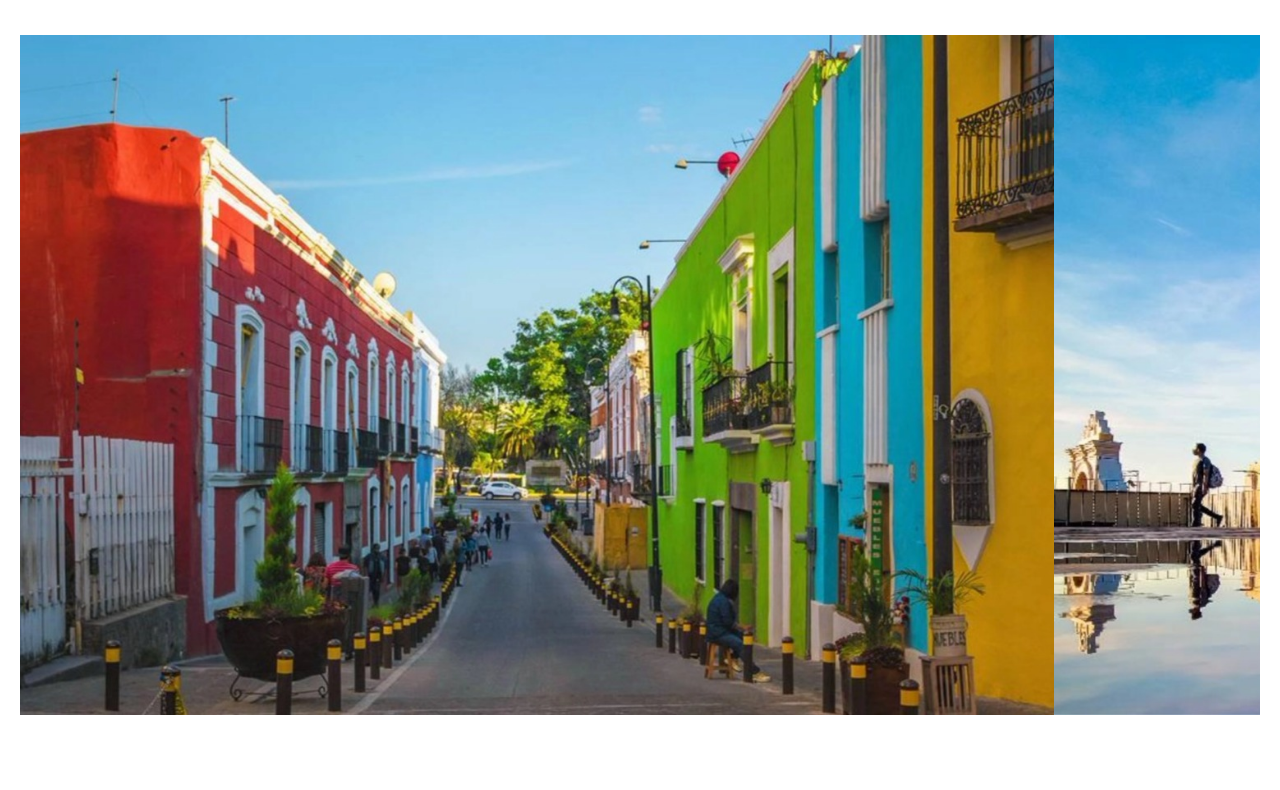
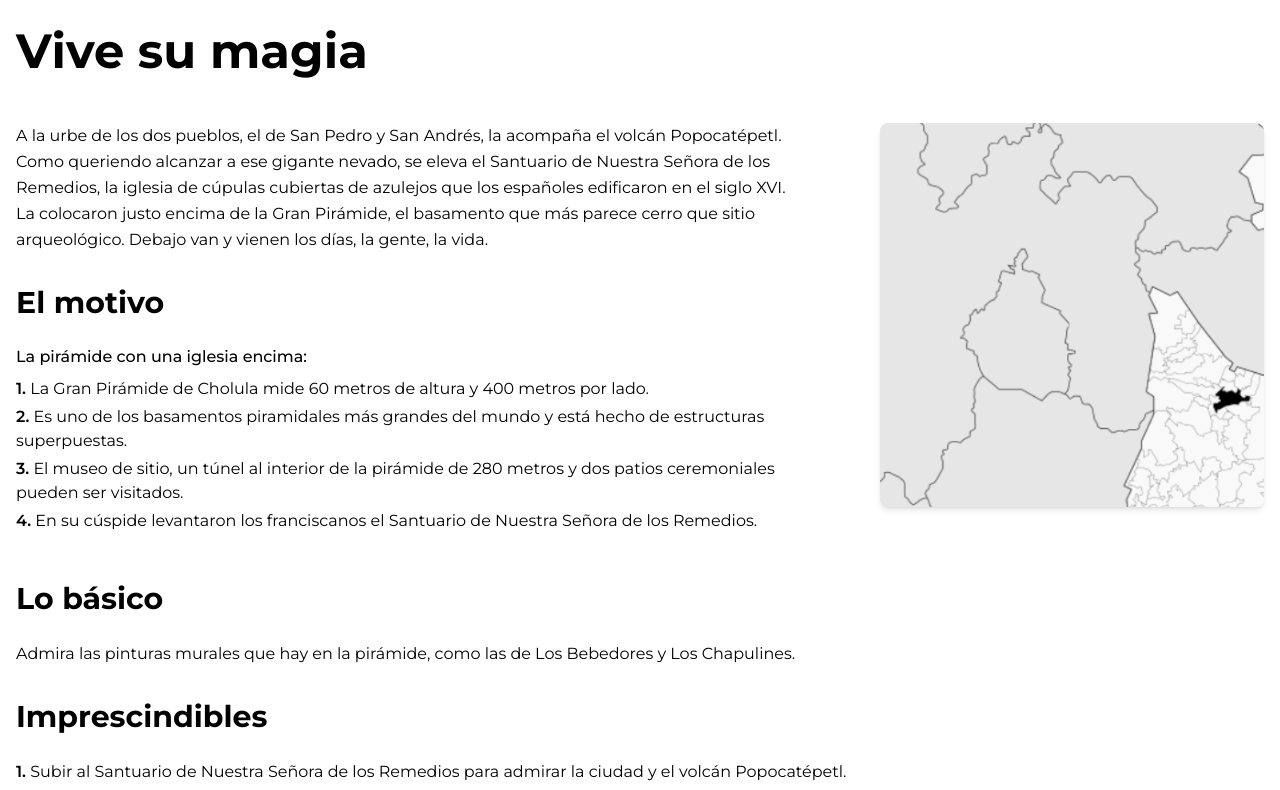
Before and after one commit to EMECROLL/Cholula, a Vue app: page / in a window 1280 px wide. Shown: the part 1520-2310 px from the top of the page. Built offline with nearby package versions, Linux system fonts and the light colour scheme.

Commit message:
Maquetación del componente de la historia de cholula - Se agrego una imagen del mapa

```diff
--- /dev/null
+++ b/src/components/HistoryCholulaComponent.vue
@@ -0,0 +1,92 @@
+<template>
+    <div class="max-w-7xl mx-auto px-4 py-8">
+        <!-- Título principal -->
+        <h1 class="text-5xl font-bold mb-12">Vive su magia</h1>
+
+        <!-- Sección principal con flex para mejor control del espaciado -->
+        <div class="flex flex-col lg:flex-row gap-14 mb-12">
+            <!-- Columna izquierda - Contenido principal -->
+            <div class="flex-1 lg:flex-[2] space-y-8">
+                <!-- Descripción principal -->
+                <div class="text-base leading-relaxed">
+                    <p>
+                        A la urbe de los dos pueblos, el de San Pedro y San Andrés, la acompaña
+                        el volcán Popocatépetl. Como queriendo alcanzar a ese gigante nevado,
+                        se eleva el Santuario de Nuestra Señora de los Remedios, la iglesia de
+                        cúpulas cubiertas de azulejos que los españoles edificaron en el siglo XVI.
+                        La colocaron justo encima de la Gran Pirámide, el basamento que más
+                        parece cerro que sitio arqueológico. Debajo van y vienen los días, la gente,
+                        la vida.
+                    </p>
+                </div>
+
+                <!-- Sección El motivo -->
+                <div>
+                    <h2 class="text-3xl font-bold mb-6">El motivo</h2>
+                    <div class="space-y-4">
+                        <p class="text-base font-medium mb-2">La pirámide con una iglesia encima:</p>
+                        <div class="space-y-1 text-base">
+                            <p>
+                                <span class="font-semibold">1.</span> La Gran Pirámide de Cholula mide 60 metros de
+                                altura y 400 metros por lado.
+                            </p>
+                            <p>
+                                <span class="font-semibold">2.</span> Es uno de los basamentos piramidales más grandes
+                                del mundo y está hecho de estructuras superpuestas.
+                            </p>
+                            <p>
+                                <span class="font-semibold">3.</span> El museo de sitio, un túnel al interior de la
+                                pirámide de 280 metros y dos patios ceremoniales pueden ser visitados.
+                            </p>
+                            <p>
+                                <span class="font-semibold">4.</span> En su cúspide levantaron los franciscanos el
+                                Santuario de Nuestra Señora de los Remedios.
+                            </p>
+                        </div>
+                    </div>
+                </div>
+            </div>
+
+            <!-- Columna derecha - Mapa con mejor manejo de imagen -->
+            <div class="flex-1 lg:max-w-sm ml-4">
+                <div class="bg-gray-100 rounded-lg overflow-hidden shadow-md ">
+                    <img
+                        src="/src/assets/MapaCholula.png"
+                        alt="Mapa de Cholula"
+                        class="w-full h-96 object-cover
+"
+                    />
+                </div>
+            </div>
+        </div>
+
+        <!-- Sección Lo básico -->
+        <div class="mb-8">
+            <h2 class="text-3xl font-bold mb-6">Lo básico</h2>
+            <div class="text-base leading-relaxed">
+                <p>
+                    Admira las pinturas murales que hay en la pirámide, como las de Los Bebedores y Los Chapulines.
+                </p>
+            </div>
+        </div>
+
+        <!-- Sección Imprescindibles -->
+        <div class="mb-8">
+            <h2 class="text-3xl font-bold mb-6">Imprescindibles</h2>
+            <div class="text-base leading-relaxed space-y-1">
+                <p>
+                    <span class="font-semibold">1.</span>
+                    Subir al Santuario de Nuestra Señora de los Remedios para admirar la ciudad y el volcán Popocatépetl.
+                </p>
+                <p>
+                    <span class="font-semibold">2.</span>
+                    Conocer las plazas principales tanto de San Pedro como San Andrés, los pueblos hermanos.
+                </p>
+                <p>
+                    <span class="font-semibold">3.</span>
+                    Saborear cualquier postre del Café Ocho 30, en San Andrés.
+                </p>
+            </div>
+        </div>
+    </div>
+</template>
--- a/src/views/HomeView.vue
+++ b/src/views/HomeView.vue
@@ -3,11 +3,13 @@ import HeroComponent from '@/components/HeroComponent.vue';
 import AboutCholulaComponent from '@/components/AboutCholulaComponent.vue';
 import ScrollingMockups from '@/components/ScrollingMockups.vue'
 import ClimateComponent from '@/components/ClimateComponent.vue';
+import HistoryCholulaComponent from '@/components/HistoryCholulaComponent.vue';
 </script>
 
 <template>
   <HeroComponent />
   <ClimateComponent/>
+  <HistoryCholulaComponent/>
   <ScrollingMockups></ScrollingMockups>
   <AboutCholulaComponent />
 </template>
```
Also changed, not shown: src/assets/MapaCholula.png (added).
